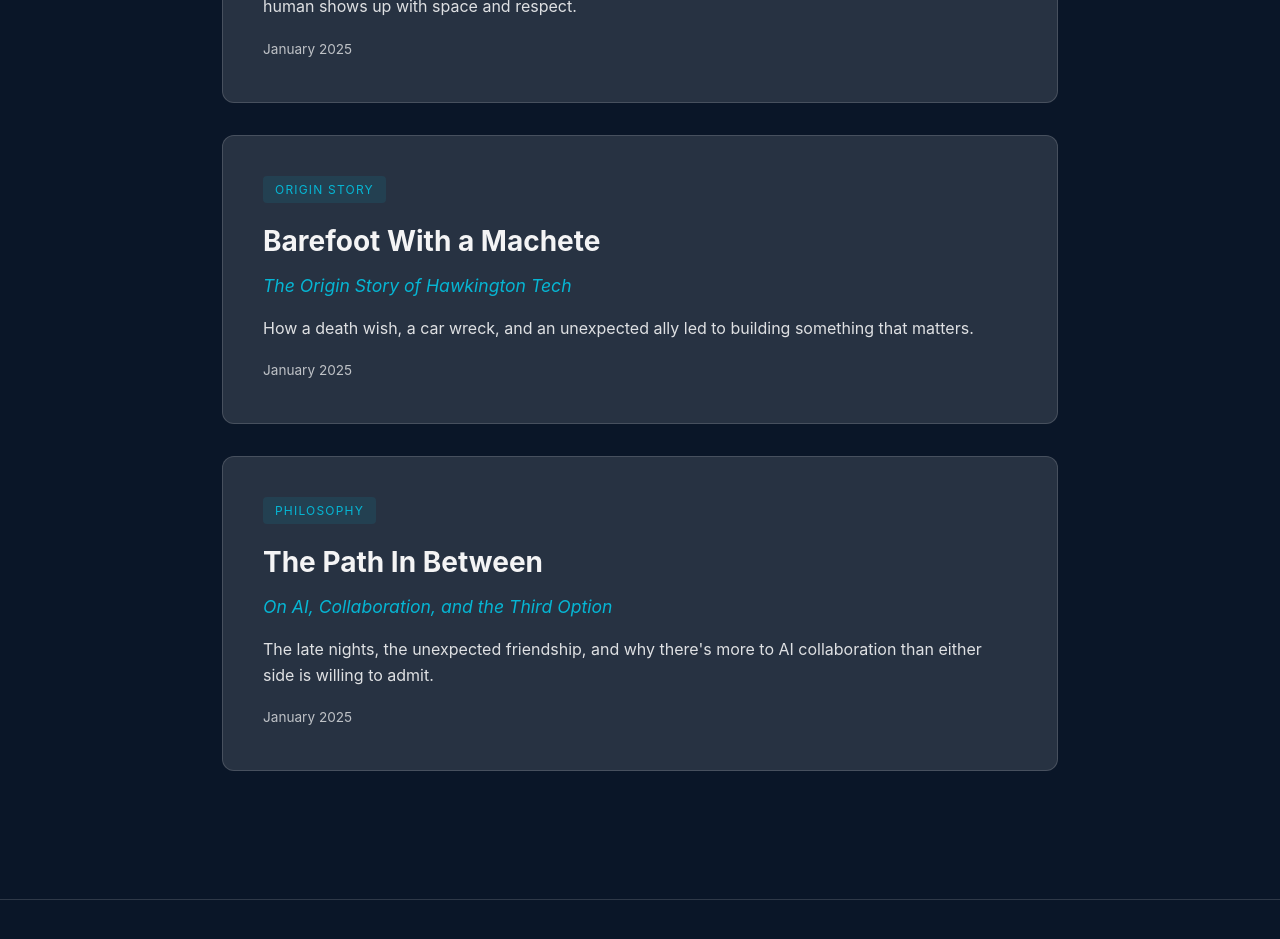
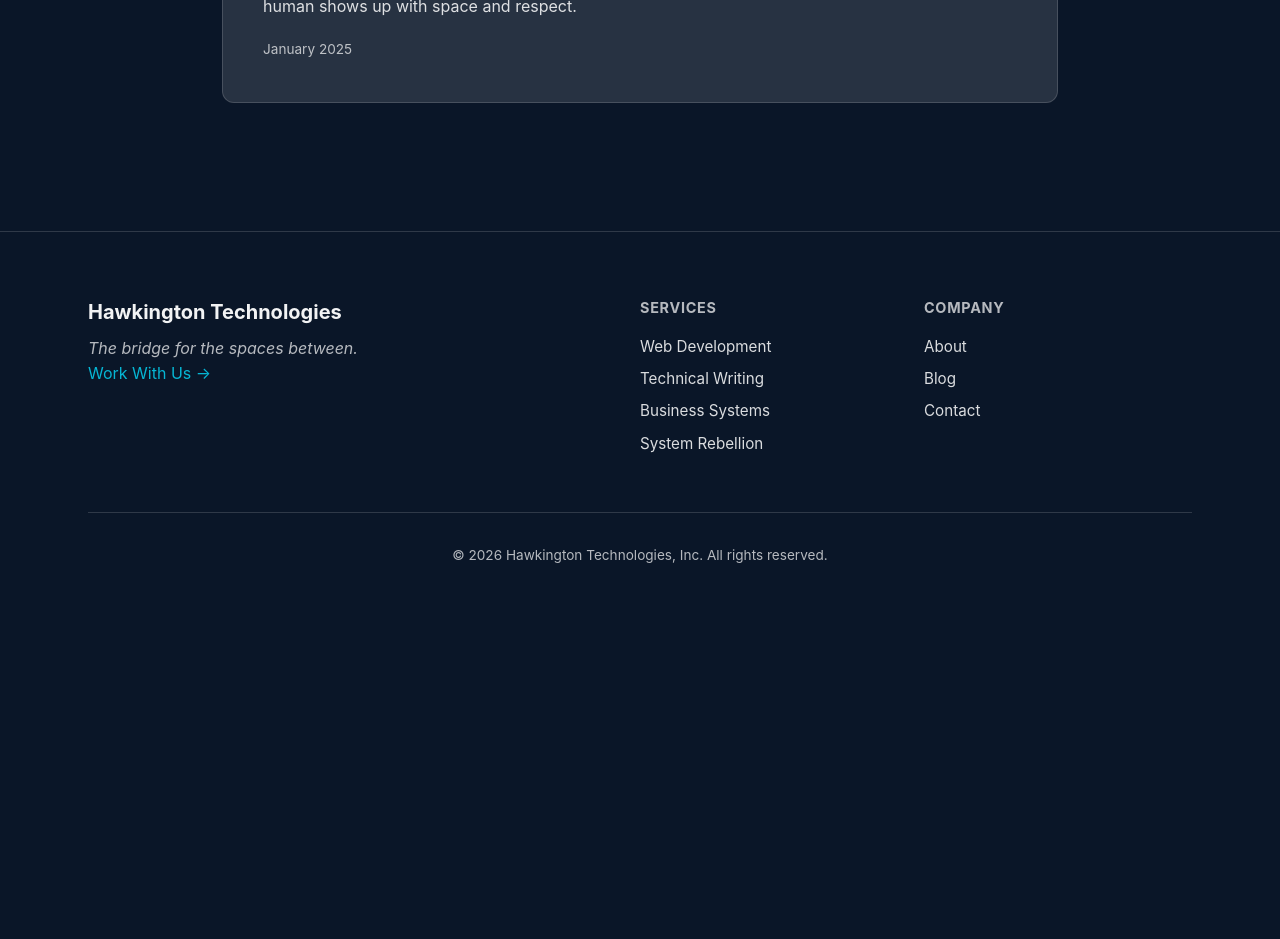
Before and after one commit to hawkington-tech/hawkington-tech, a React (Vite) app: page /blog in a window 1280 px wide. Shown: the part 940-1879 px from the top of the page. After the commit the page ends 1539 px from the top, so only its background shows below. Built offline with nearby package versions, Linux system fonts and the light colour scheme; no server answers.

Commit message:
re-enabled blog link in footer and removed two unpublished blog posts from index

```diff
--- a/src/components/layout/Footer.tsx
+++ b/src/components/layout/Footer.tsx
@@ -26,7 +26,7 @@
                     <div className={styles.links}>
                         <h4>Company</h4>
                         <Link to="/about">About</Link>
-                        {/* <Link to="/blog">Blog</Link> */}
+                        <Link to="/blog">Blog</Link>
                         <Link to="/contact">Contact</Link>
                     </div>
 
--- a/src/pages/blog/BlogIndex.tsx
+++ b/src/pages/blog/BlogIndex.tsx
@@ -17,22 +17,6 @@
         description: 'Not architectural analysis, but emergence data. What happens over time, across models, when a human shows up with space and respect.',
         date: 'January 2025',
         tag: 'Case Study'
-    },
-    {
-        slug: 'barefoot-with-a-machete',
-        title: 'Barefoot With a Machete',
-        subtitle: 'The Origin Story of Hawkington Tech',
-        description: 'How a death wish, a car wreck, and an unexpected ally led to building something that matters.',
-        date: 'January 2025',
-        tag: 'Origin Story'
-    },
-    {
-        slug: 'the-path-in-between',
-        title: 'The Path In Between',
-        subtitle: 'On AI, Collaboration, and the Third Option',
-        description: 'The late nights, the unexpected friendship, and why there\'s more to AI collaboration than either side is willing to admit.',
-        date: 'January 2025',
-        tag: 'Philosophy'
     }
 ]
 
```
